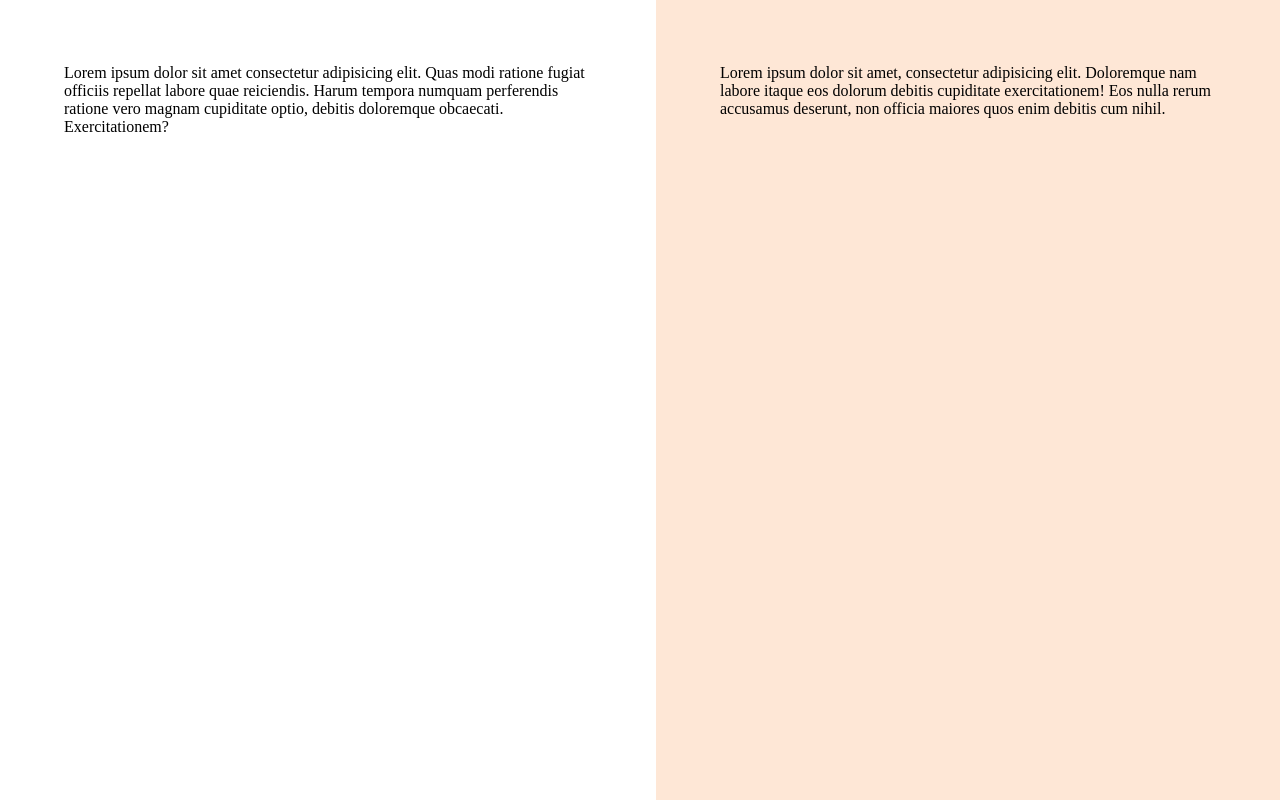
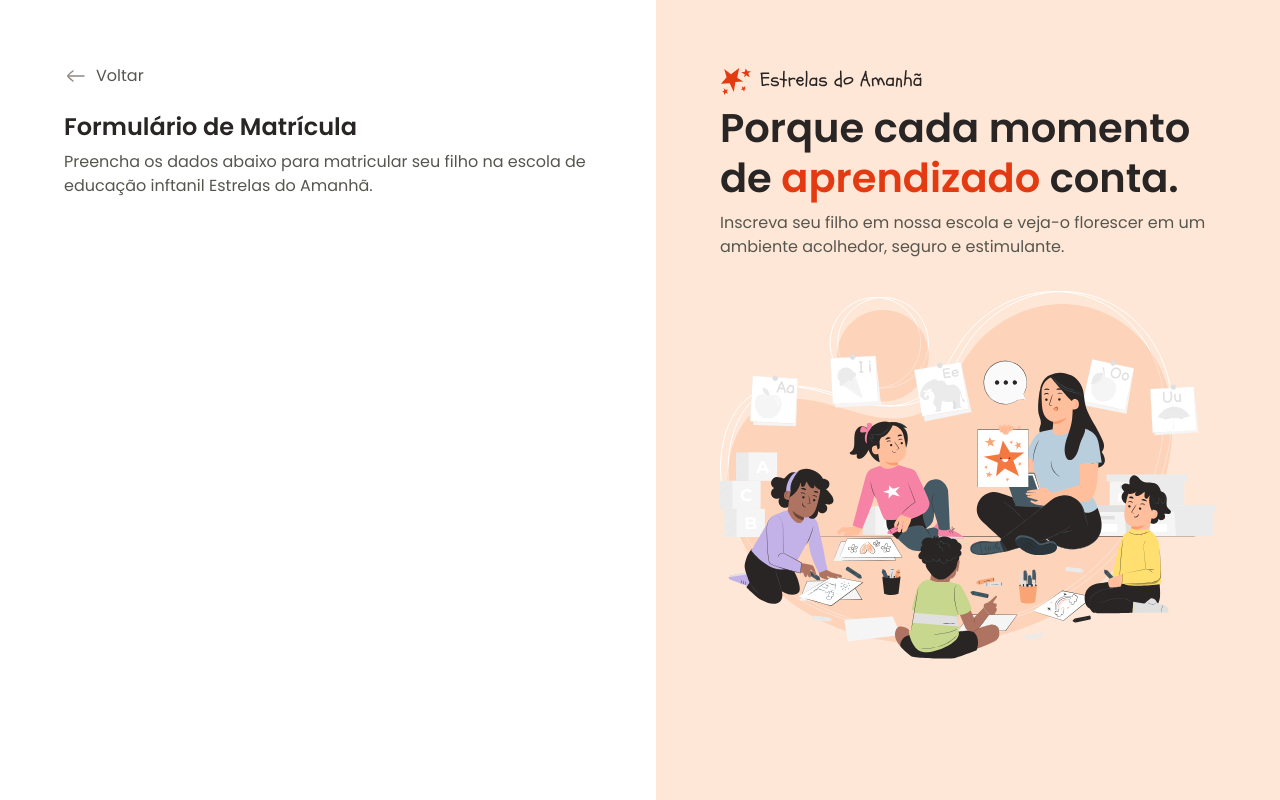
Before and after one commit to VictorMarrone/Formulario-de-Matricula, a plain HTML site: page index.html in a window 1280 px wide. Drawn offline with Linux system fonts and the light colour scheme.

Commit message:
conteúdo aside e conteúdo incial do main

```diff
--- a/index.html
+++ b/index.html
@@ -14,12 +14,28 @@
     <div id="app">
         <main>
             <div class="main-container">
-                Lorem ipsum dolor sit amet consectetur adipisicing elit. Quas modi ratione fugiat officiis repellat labore quae reiciendis. Harum tempora numquam perferendis ratione vero magnam cupiditate optio, debitis doloremque obcaecati. Exercitationem?
+                <div class="back">
+                    <img src="assets/icons/arrow-left-02.svg" alt="">
+                    <span>Voltar</span>
+                </div>
+                <h1>Formulário de Matrícula</h1>
+                <p>Preencha os dados abaixo para
+                matricular seu filho na escola de
+                educação inftanil Estrelas do Amanhã.</p>
             </div>
         </main>
         <aside>
             <div class="aside-container">
-                Lorem ipsum dolor sit amet, consectetur adipisicing elit. Doloremque nam labore itaque eos dolorum debitis cupiditate exercitationem! Eos nulla rerum accusamus deserunt, non officia maiores quos enim debitis cum nihil.
+             <header>
+                <img src="assets/logo.svg" alt="">
+                <h2>Porque cada momento de <span>aprendizado</span> conta.</h2>
+                <p>Inscreva seu filho em nossa escola e
+                veja-o florescer em um ambiente
+                acolhedor, seguro e estimulante.
+                </p>
+             </header>
+             <img src="assets/Illustration.svg" alt="Ilustração de
+             uma professora com crianças prestando atenção."
             </div>
         </aside>
     </div>
--- a/styles/global.css
+++ b/styles/global.css
@@ -22,4 +22,16 @@
 
 body {
     overflow: hidden;
+    font: var(--text);
+    color: var(--text-secondary);
+
 }
+
+h1, h2 {
+    color: var(--text-primary);
+}
+
+img {
+    max-width: 100%;
+    height: auto;
+}
--- a/styles/layout.css
+++ b/styles/layout.css
@@ -16,6 +16,18 @@ main {
 
     }
 
+    & .back {
+        display: flex;
+        align-items: center;
+        gap: .5rem;
+        margin-bottom: 1.5rem;
+    }
+
+    & h1 {
+        font: 600 1.5rem/1.25 var(--font-family);
+        margin-bottom: .5rem;
+    }
+
 }
 
 aside {
@@ -24,5 +36,20 @@ aside {
 
     & .aside-container {
         max-width: 31rem;
+
+        & > img {
+            margin-top: 2rem;
+        }
+    }
+
+    & h2 {
+        font: 600 2.5rem/1.25 var(--font-family);
+        margin-bottom: .5rem;
+
+      & span {
+        color: var(--text-highlight);
+
+      }
+
     }
 }
```
